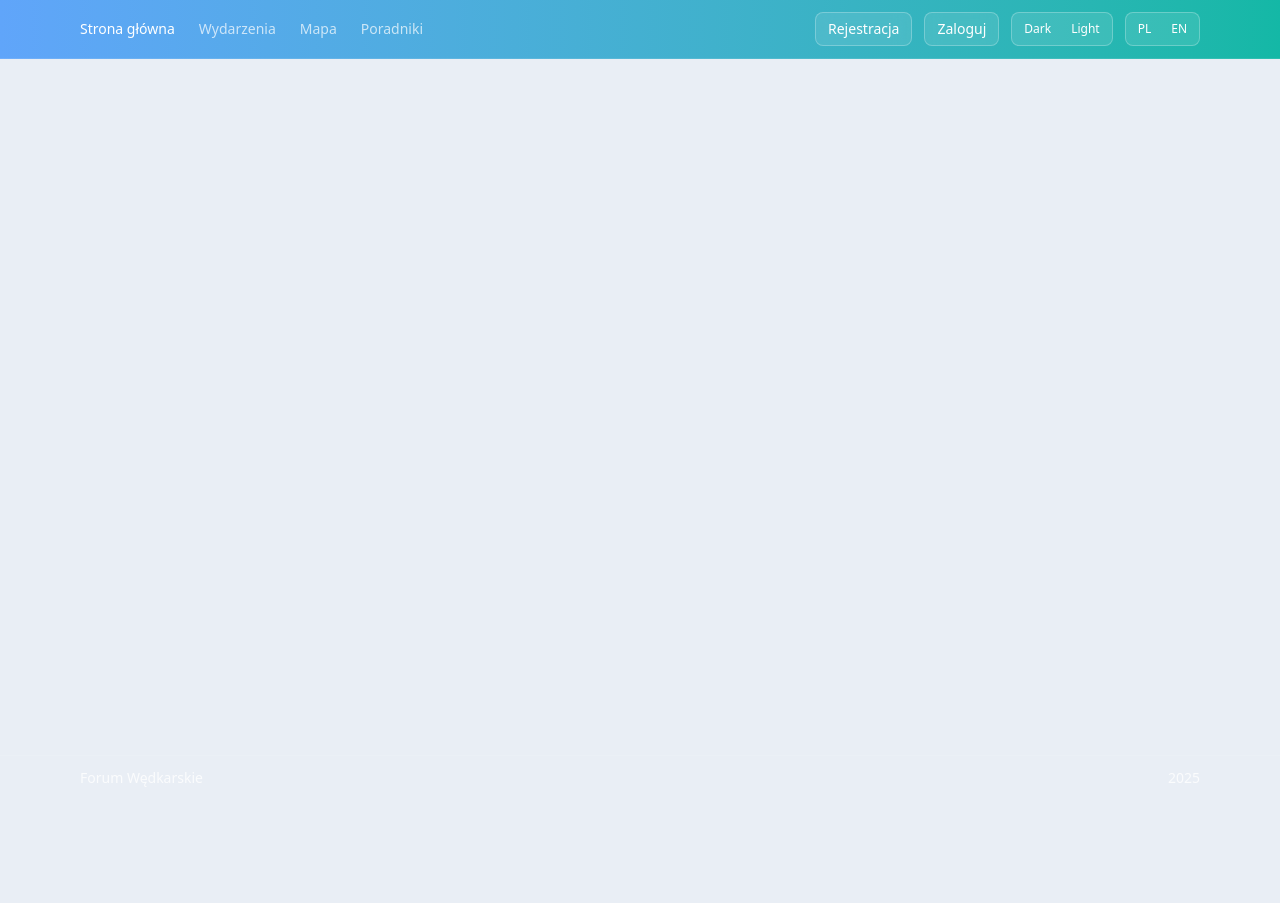
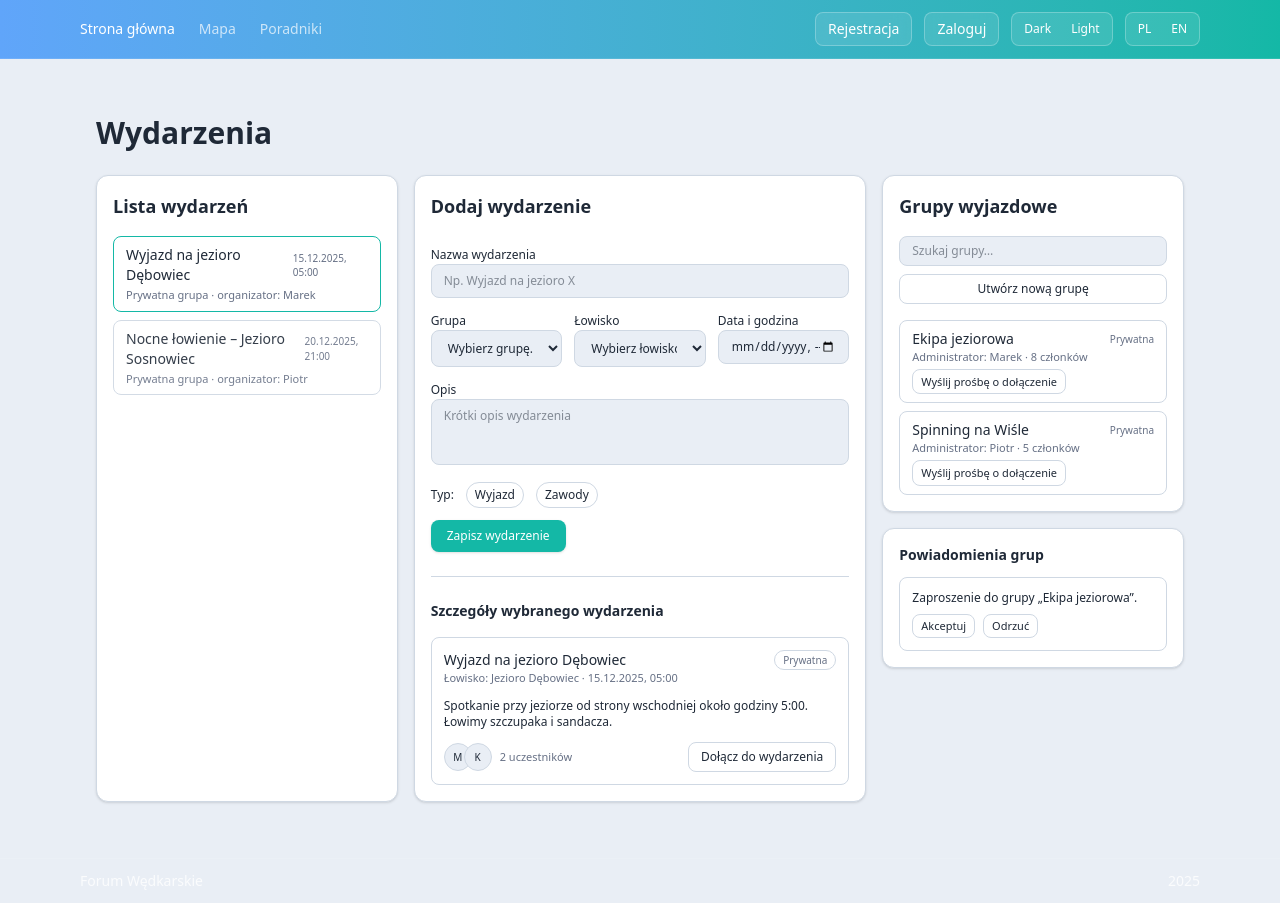
Before and after one commit to PietREKT/forum-wedkarskie, a Vue app in the folder frontend/: page /events in a window 1280 px wide. Before the commit the page ends 800 px from the top, so only its background shows below. Built offline with nearby package versions, Linux system fonts and the light colour scheme.

Commit message:
Feat frontend_wydarzenia: teoretyczny wygląd wydarzeń

```diff
--- a/frontend/src/App.vue
+++ b/frontend/src/App.vue
@@ -53,10 +53,14 @@ async function onLogout() {
             {{ tr('nav.posts', 'Posty') }}
           </RouterLink>
 
-          <!-- Pozycje w budowie: widoczne, ale nieklikalne -->
-          <span class="opacity-70 cursor-not-allowed" title="Brak trasy — moduł w budowie">
+          <RouterLink
+              v-if="auth.isAuthenticated"
+              class="hover:opacity-90 router-link"
+              :to="{ path: '/events' }"
+          >
             {{ tr('nav.events', 'Wydarzenia') }}
-          </span>
+          </RouterLink>
+
           <span class="opacity-70 cursor-not-allowed" title="Brak trasy — moduł w budowie">
             {{ tr('nav.map', 'Mapa') }}
           </span>
--- a/frontend/src/resources/routes.js
+++ b/frontend/src/resources/routes.js
@@ -2,11 +2,13 @@ import LoginView from '../views/LoginView.vue'
 import RegisterView from '../views/RegisterView.vue'
 import ProfileView from '../views/ProfileView.vue'
 import PostsListView from '../views/PostsListView.vue'
+import EventsView from '../views/EventsView.vue'
 
 export const routes = [
     { path: '/', redirect: '/login' },
     { path: '/login', name: 'login', component: LoginView },
     { path: '/register', name: 'register', component: RegisterView },
     { path: '/profile', name: 'profile', component: ProfileView },
+    { path: '/events', name: 'events', component: EventsView, meta: { requiresAuth: true } },
     { path: '/posts', name: 'posts', component: PostsListView, meta: { requiresAuth: true } },
 ]
--- a/frontend/src/router/index.js
+++ b/frontend/src/router/index.js
@@ -4,12 +4,14 @@ import LoginView from '../views/LoginView.vue'
 import RegisterView from '../views/RegisterView.vue'
 import ProfileView from '../views/ProfileView.vue'
 import PostsListView from '../views/PostsListView.vue'
+import EventsView from '../views/EventsView.vue'
 
 const routes = [
     { path: '/', redirect: '/login' },
     { path: '/login', name: 'login', component: LoginView },
     { path: '/register', name: 'register', component: RegisterView },
     { path: '/profile', name: 'profile', component: ProfileView },
+    { path: '/events', name: 'events', component: EventsView, meta: { requiresAuth: true } },
     { path: '/posts', name: 'posts', component: PostsListView, meta: { requiresAuth: true } },
 ]
 
--- /dev/null
+++ b/frontend/src/views/EventsView.vue
@@ -0,0 +1,264 @@
+<template>
+  <div class="max-w-7xl mx-auto py-6 px-4 space-y-6">
+    <header>
+      <h1 class="text-2xl md:text-3xl font-semibold">Wydarzenia</h1>
+    </header>
+
+    <div class="grid gap-4 lg:grid-cols-[2fr_3fr_2fr] md:grid-cols-2 grid-cols-1">
+
+      <!-- LISTA WYDARZEŃ -->
+      <section class="rounded-xl shadow-sm p-4 border theme-border theme-card theme-text space-y-4">
+        <h2 class="text-lg font-semibold">Lista wydarzeń</h2>
+
+        <ul class="space-y-2 text-sm">
+          <li
+              v-for="event in events"
+              :key="event.id"
+              @click="selectEvent(event.id)"
+              class="rounded-lg px-3 py-2 border flex flex-col gap-0.5 cursor-pointer"
+              :class="event.id === selectedEventId
+              ? 'border-[var(--color-primary)] bg-[var(--color-surface)]'
+              : 'theme-border bg-[var(--color-surface)] opacity-90 hover:opacity-100'"
+          >
+            <div class="flex items-center justify-between">
+              <span class="font-medium">{{ event.name }}</span>
+              <span class="text-[10px] text-[var(--color-muted)]">{{ event.dateLabel }}</span>
+            </div>
+
+            <p class="text-[11px] text-[var(--color-muted)]">
+              Prywatna grupa · organizator: {{ event.organizer }}
+            </p>
+          </li>
+        </ul>
+      </section>
+
+      <!-- FORMULARZ + SZCZEGÓŁY -->
+      <section class="rounded-xl shadow-sm p-4 border theme-border theme-card theme-text space-y-6">
+        <h2 class="text-lg font-semibold">Dodaj wydarzenie</h2>
+
+        <!-- FORMULARZ -->
+        <div class="space-y-3 text-sm">
+          <div class="space-y-1">
+            <label class="text-xs font-medium">Nazwa wydarzenia</label>
+            <input
+                type="text"
+                placeholder="Np. Wyjazd na jezioro X"
+                class="w-full px-3 py-2 rounded-lg border theme-border bg-[var(--color-bg)] text-xs"
+            />
+          </div>
+
+          <!-- GRUPA + ŁOWISKO + DATA -->
+          <div class="grid md:grid-cols-3 gap-3">
+            <!-- GRUPA WYJAZDOWA -->
+            <div class="space-y-1 md:col-span-1">
+              <label class="text-xs font-medium">Grupa</label>
+              <select
+                  class="w-full px-3 py-2 rounded-lg border theme-border bg-[var(--color-bg)] text-xs"
+              >
+                <option value="">Wybierz grupę…</option>
+                <option
+                    v-for="group in groups"
+                    :key="group.id"
+                    :value="group.id"
+                >
+                  {{ group.name }} (admin: {{ group.admin }})
+                </option>
+              </select>
+            </div>
+
+            <!-- ŁOWISKO -->
+            <div class="space-y-1 md:col-span-1">
+              <label class="text-xs font-medium">Łowisko</label>
+              <select
+                  class="w-full px-3 py-2 rounded-lg border theme-border bg-[var(--color-bg)] text-xs"
+              >
+                <option>Wybierz łowisko…</option>
+              </select>
+            </div>
+
+            <!-- DATA -->
+            <div class="space-y-1 md:col-span-1">
+              <label class="text-xs font-medium">Data i godzina</label>
+              <input
+                  type="datetime-local"
+                  class="w-full px-3 py-2 rounded-lg border theme-border bg-[var(--color-bg)] text-xs"
+              />
+            </div>
+          </div>
+
+          <div class="space-y-1">
+            <label class="text-xs font-medium">Opis</label>
+            <textarea
+                rows="3"
+                placeholder="Krótki opis wydarzenia"
+                class="w-full px-3 py-2 rounded-lg border theme-border bg-[var(--color-bg)]
+                     text-xs resize-none"
+            ></textarea>
+          </div>
+
+          <div class="flex items-center gap-3 text-xs">
+            <span class="font-medium">Typ:</span>
+            <button class="px-2 py-1 rounded-full border theme-border">Wyjazd</button>
+            <button class="px-2 py-1 rounded-full border theme-border">Zawody</button>
+          </div>
+
+          <button
+              class="px-4 py-2 rounded-lg text-xs font-medium bg-[var(--color-primary)]
+                   text-white shadow"
+          >
+            Zapisz wydarzenie
+          </button>
+        </div>
+
+        <hr class="border-[var(--color-border)]" />
+
+        <!-- SZCZEGÓŁY WYBRANEGO WYDARZENIA -->
+        <div class="space-y-4 text-sm" v-if="currentEvent">
+          <h3 class="font-semibold">Szczegóły wybranego wydarzenia</h3>
+
+          <div class="rounded-lg border theme-border bg-[var(--color-surface)] p-3 space-y-3">
+            <div class="flex items-start justify-between">
+              <div>
+                <p class="text-sm font-medium">{{ currentEvent.name }}</p>
+                <p class="text-[11px] text-[var(--color-muted)]">
+                  Łowisko: {{ currentEvent.spotName }} · {{ currentEvent.dateLabel }}
+                </p>
+              </div>
+
+              <span
+                  class="text-[10px] px-2 py-0.5 rounded-full border theme-border text-[var(--color-muted)]"
+              >
+                Prywatna
+              </span>
+            </div>
+
+            <p class="text-xs">{{ currentEvent.description }}</p>
+
+            <div class="flex items-center justify-between">
+              <div class="flex items-center gap-2">
+                <div class="flex -space-x-2">
+                  <div
+                      v-for="p in currentEvent.participants"
+                      :key="p.id"
+                      class="h-7 w-7 rounded-full border theme-border bg-[var(--color-bg)]
+                           grid place-items-center text-[10px] font-medium"
+                  >
+                    {{ p.initials }}
+                  </div>
+                </div>
+                <span class="text-[11px] text-[var(--color-muted)]">
+                  {{ currentEvent.participants.length }} uczestników
+                </span>
+              </div>
+
+              <button class="px-3 py-1.5 rounded-lg text-xs font-medium border theme-border">
+                Dołącz do wydarzenia
+              </button>
+            </div>
+          </div>
+        </div>
+      </section>
+
+      <!-- GRUPY -->
+      <section class="space-y-4">
+        <div class="rounded-xl shadow-sm p-4 border theme-border theme-card theme-text space-y-4">
+          <h2 class="text-lg font-semibold">Grupy wyjazdowe</h2>
+
+          <div class="space-y-2">
+            <input
+                type="text"
+                placeholder="Szukaj grupy…"
+                class="w-full px-3 py-1.5 rounded-lg border theme-border bg-[var(--color-bg)] text-xs"
+            />
+            <button class="w-full px-3 py-1.5 rounded-lg text-xs font-medium border theme-border">
+              Utwórz nową grupę
+            </button>
+          </div>
+
+          <ul class="space-y-2 text-sm">
+            <li
+                v-for="group in groups"
+                :key="group.id"
+                class="rounded-lg px-3 py-2 border theme-border bg-[var(--color-surface)]"
+            >
+              <div class="flex items-center justify-between">
+                <span class="font-medium text-sm">{{ group.name }}</span>
+                <span class="text-[10px] text-[var(--color-muted)]">Prywatna</span>
+              </div>
+
+              <p class="text-[11px] text-[var(--color-muted)]">
+                Administrator: {{ group.admin }} · {{ group.members }} członków
+              </p>
+
+              <button class="mt-1 px-2 py-1 rounded-lg text-[11px] font-medium border theme-border">
+                Wyślij prośbę o dołączenie
+              </button>
+            </li>
+          </ul>
+        </div>
+
+        <!-- POWIADOMIENIA -->
+        <div class="rounded-xl shadow-sm p-4 border theme-border theme-card theme-text space-y-3">
+          <h3 class="text-sm font-semibold">Powiadomienia grup</h3>
+
+          <div class="rounded-lg border theme-border p-3 text-xs">
+            Zaproszenie do grupy „Ekipa jeziorowa”.
+            <div class="flex gap-2 mt-2">
+              <button class="px-2 py-1 rounded-lg border theme-border text-[11px]">Akceptuj</button>
+              <button class="px-2 py-1 rounded-lg border theme-border text-[11px]">Odrzuć</button>
+            </div>
+          </div>
+        </div>
+      </section>
+
+    </div>
+  </div>
+</template>
+
+<script setup>
+import { ref, computed } from 'vue'
+
+const events = ref([
+  {
+    id: 1,
+    name: 'Wyjazd na jezioro Dębowiec',
+    spotName: 'Jezioro Dębowiec',
+    dateLabel: '15.12.2025, 05:00',
+    organizer: 'Marek',
+    description:
+        'Spotkanie przy jeziorze od strony wschodniej około godziny 5:00. Łowimy szczupaka i sandacza.',
+    participants: [
+      { id: 'u1', initials: 'M' },
+      { id: 'u2', initials: 'K' },
+    ],
+  },
+  {
+    id: 2,
+    name: 'Nocne łowienie – Jezioro Sosnowiec',
+    spotName: 'Jezioro Sosnowiec',
+    dateLabel: '20.12.2025, 21:00',
+    organizer: 'Piotr',
+    description:
+        'Zbiórka przy parkingu od strony południowej około 21:00. Nocne łowienie z brzegu.',
+    participants: [
+      { id: 'u3', initials: 'P' },
+      { id: 'u4', initials: 'A' },
+    ],
+  },
+])
+
+const selectedEventId = ref(events.value[0]?.id ?? null)
+
+const currentEvent = computed(() =>
+    events.value.find(e => e.id === selectedEventId.value) || null
+)
+
+function selectEvent(id) {
+  selectedEventId.value = id
+}
+
+const groups = ref([
+  { id: 1, name: 'Ekipa jeziorowa', admin: 'Marek', members: 8 },
+  { id: 2, name: 'Spinning na Wiśle', admin: 'Piotr', members: 5 },
+])
+</script>
```
